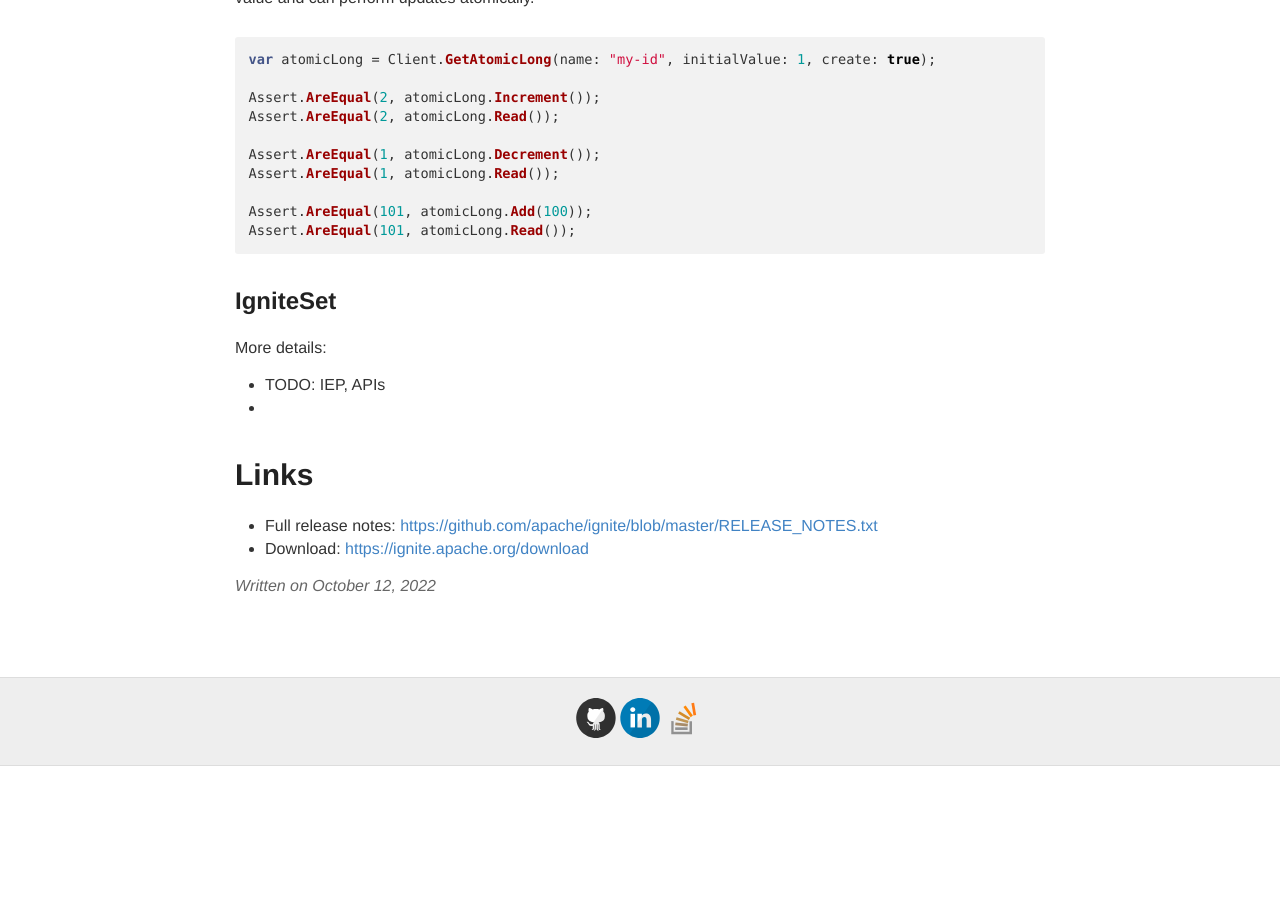
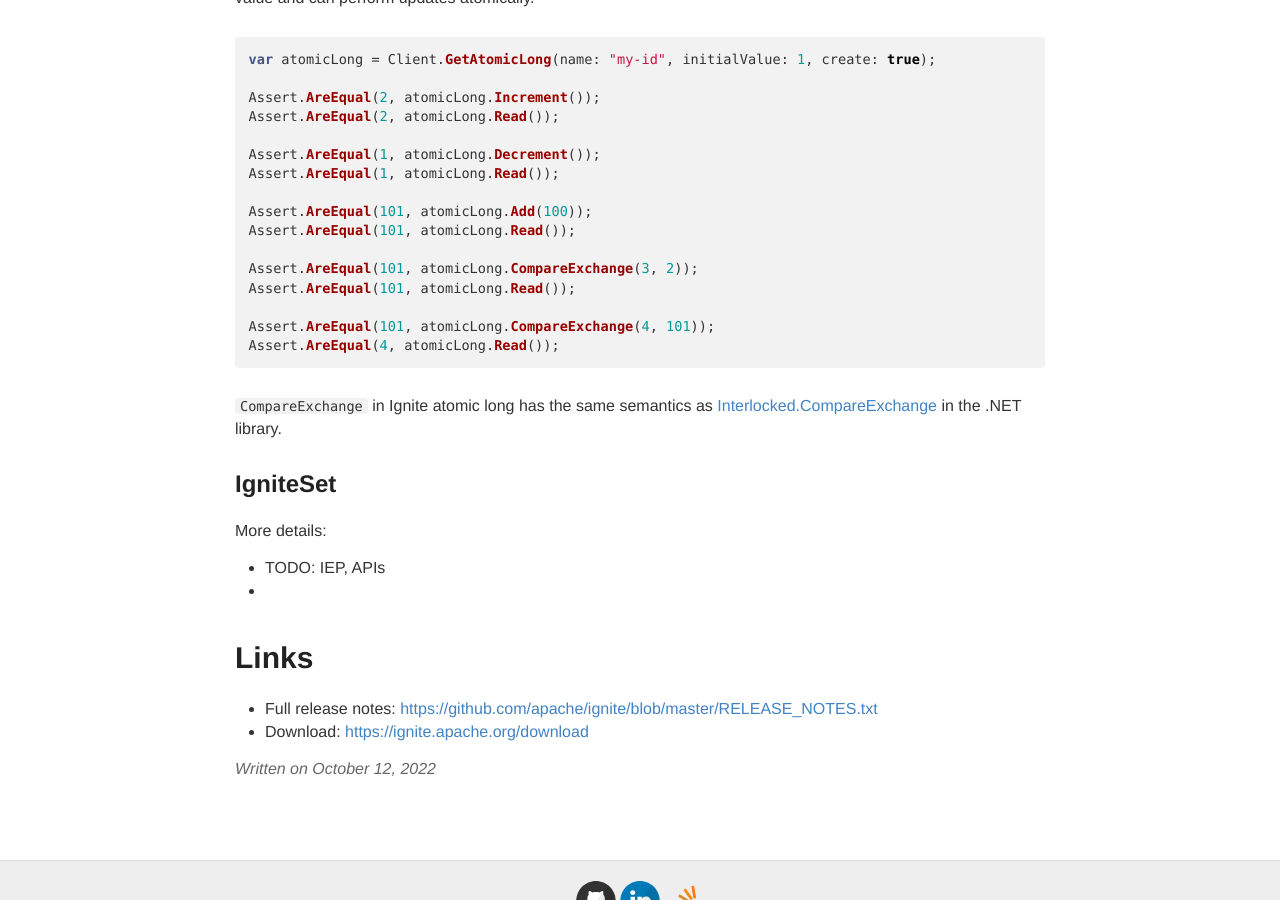
Before and after one commit to ptupitsyn/ptupitsyn.github.io, a Jekyll site: the page built from _posts/2022-10-12-Whats-New-In-Ignite-Net-2.14.md, in a window 1280 px wide and 900 px high, scrolled down 1446 px. Built offline with Jekyll 4.4.1, drawn with Linux system fonts in a browser that asks for light colours; comment, search, counter and statistics services are not loaded; before the commit the page ends 2212 px from its top, so only the background shows below that.

Commit message:
wip data structures

````diff
--- a/_posts/2022-10-12-Whats-New-In-Ignite-Net-2.14.md
+++ b/_posts/2022-10-12-Whats-New-In-Ignite-Net-2.14.md
@@ -73,7 +73,15 @@
 
 Assert.AreEqual(101, atomicLong.Add(100));
 Assert.AreEqual(101, atomicLong.Read());
+
+Assert.AreEqual(101, atomicLong.CompareExchange(3, 2));
+Assert.AreEqual(101, atomicLong.Read());
+
+Assert.AreEqual(101, atomicLong.CompareExchange(4, 101));
+Assert.AreEqual(4, atomicLong.Read());
 ```
+
+`CompareExchange` in Ignite atomic long has the same semantics as [Interlocked.CompareExchange](https://learn.microsoft.com/en-us/dotnet/api/System.Threading.Interlocked.CompareExchange?view=net-6.0) in the .NET library.
 
 ## IgniteSet
 
````
